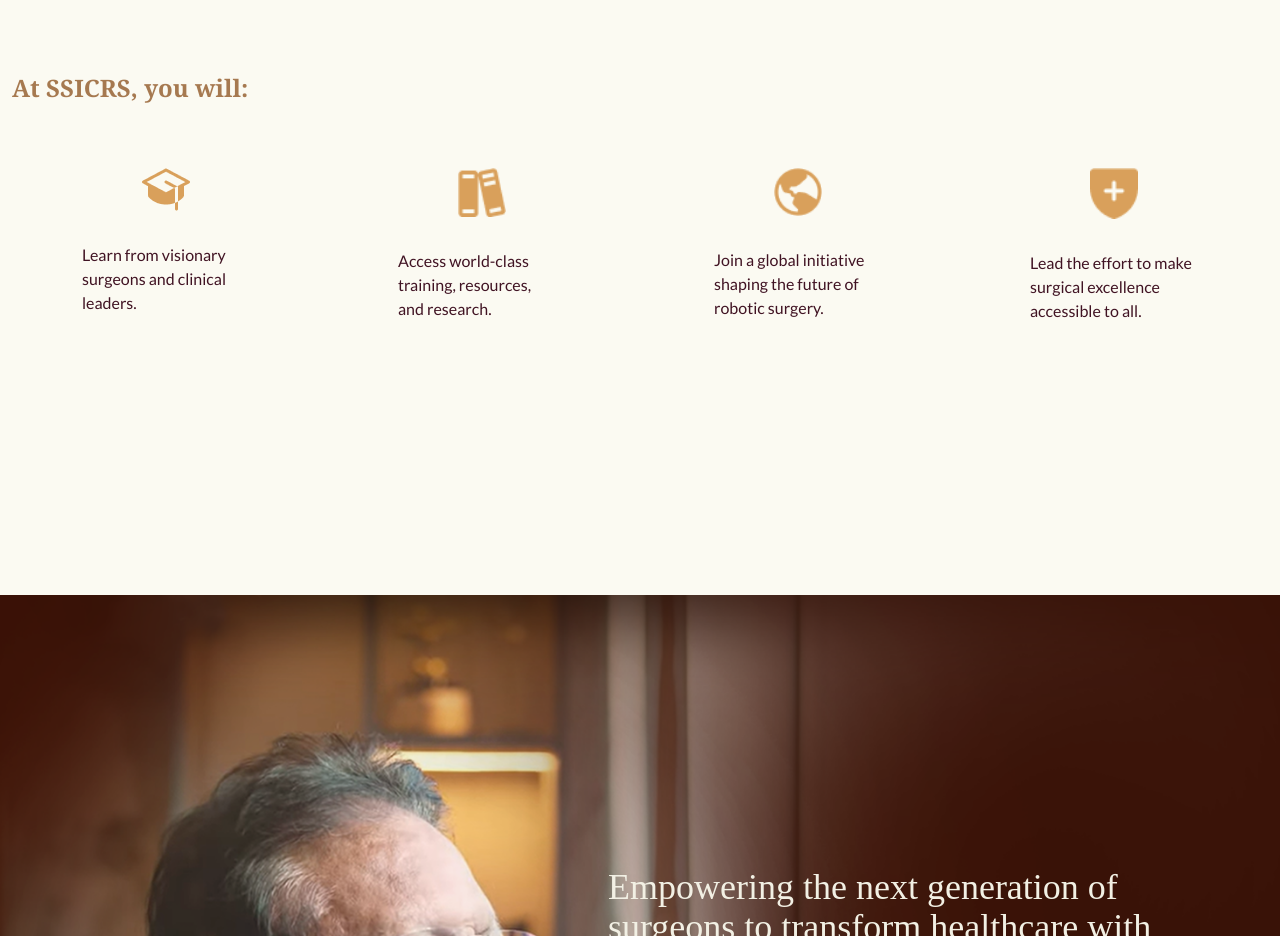
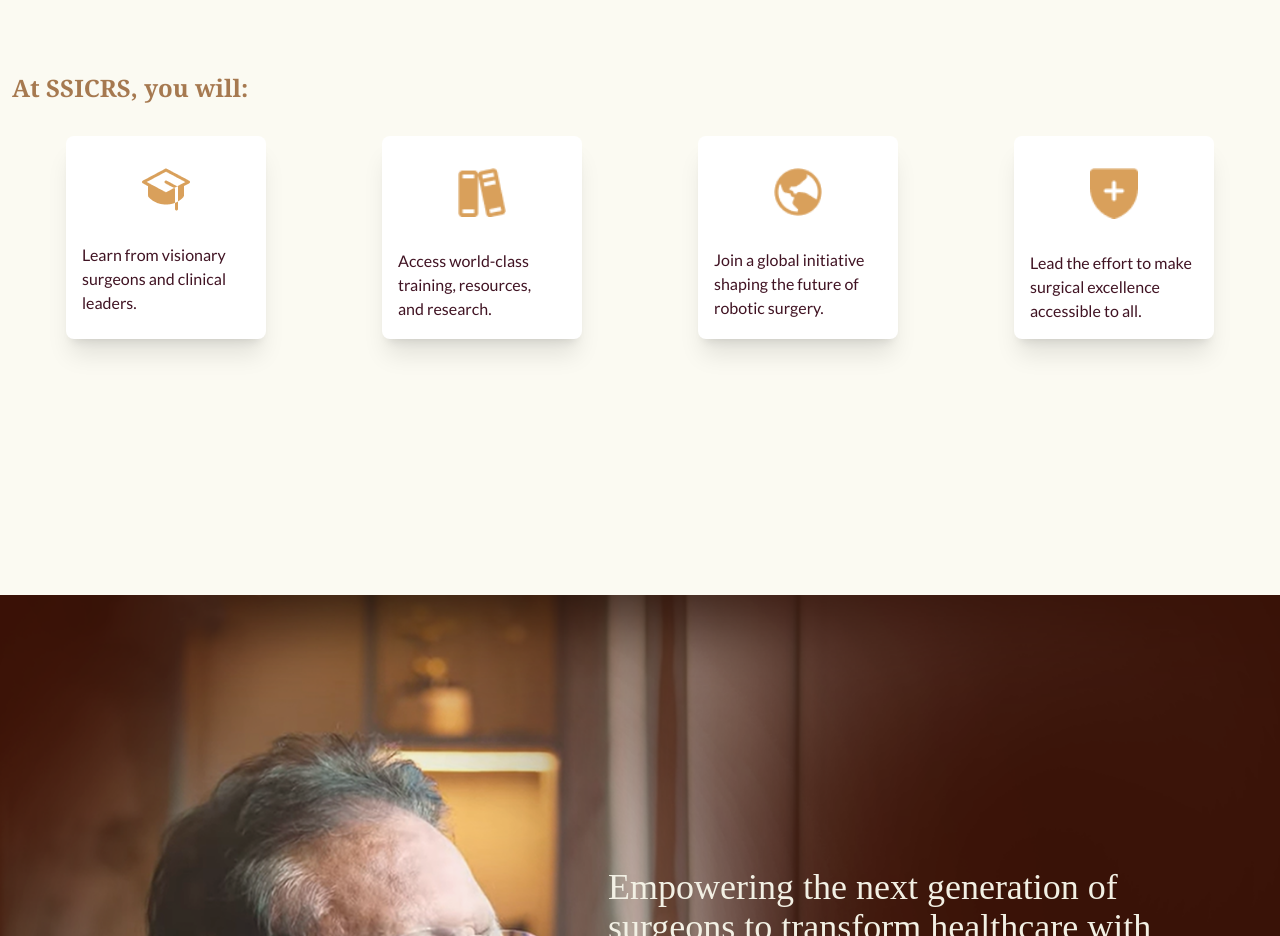
Before and after one commit to puneetshukla041/ssicrs, a Next.js app: page /Home in a window 1280 px wide. Shown: the part 1220-2156 px from the top of the page. Built offline with nearby package versions, Linux system fonts and the light colour scheme.

Commit message:
Update section2.tsx

```diff
--- a/components/homepage/section2.tsx
+++ b/components/homepage/section2.tsx
@@ -1,6 +1,7 @@
 "use client";
 
 import Image from "next/image";
+import React from "react";
 
 interface Section2Props {
   children?: React.ReactNode;
@@ -12,7 +13,7 @@
       src: "/Images/homepage/section2/bottomlogo1.png",
       text: (
         <>
-          Learn from visionary surgeons  and clinical <br /> leaders.
+          Learn from visionary surgeons and clinical <br /> leaders.
         </>
       ),
     },
@@ -29,7 +30,7 @@
       src: "/Images/homepage/section2/bottomlogo3.png",
       text: (
         <>
-          Join a global initiative shaping the future of<br />  robotic surgery.
+          Join a global initiative shaping the future of<br /> robotic surgery.
         </>
       ),
     },
@@ -51,11 +52,11 @@
       <div className="w-full h-full">{children}</div>
 
       <div className="max-w-7xl mx-auto px-4 sm:px-6 lg:px-8">
-        {/* Main Content Area: Stacks vertically on mobile, uses grid/flex on larger screens */}
+        {/* Main Content Area */}
         <div className="flex flex-col lg:flex-row lg:justify-between lg:gap-12 xl:gap-24 mb-16 lg:mb-24">
           {/* Text Content (Heading and Subtext) */}
           <div className="lg:w-1/2 xl:w-2/5 mb-10 lg:mb-0">
-            {/* Main Heading - Alignment remains implicitly left-aligned by negative margin on LG */}
+            {/* Main Heading */}
             <div
               className="text-2xl sm:text-3xl lg:text-3xl leading-snug mb-6"
               style={{
@@ -71,9 +72,9 @@
               </div>
             </div>
 
-            {/* Subtext - Explicitly set to text-left */}
+            {/* Subtext */}
             <div
-              className="text-sm md:text-base leading-relaxed text-left" // <-- ADDED text-left
+              className="text-sm md:text-base leading-relaxed text-left"
               style={{
                 fontFamily: "Lato, sans-serif",
                 fontWeight: 400,
@@ -82,7 +83,6 @@
                 whiteSpace: "pre-line",
               }}
             >
-              {/* Added text-left to the inner, positioned div for safety */}
               <div className="lg:transform lg:translate-x-[310px] lg:translate-y-[-127px] text-left">
                 SSICRS is a pioneering center committed to<br className="lg:block hidden" /> transforming surgical education and innovation. Our<br className="lg:block hidden" /> mission is to empower healthcare professionals across <br className="lg:block hidden" />the globe with access to advanced knowledge, expert<br className="lg:block hidden" /> mentorship, and multi-specialty training on the SSI<br className="lg:block hidden" /> Mantra platform.<br/><br/>
 
@@ -91,8 +91,7 @@
             </div>
           </div>
 
-          {/* Image on the right (or below on mobile) - PC View: Fixed shift right */}
-          {/* Mobile View: No shift, full width/max-w center */}
+          {/* Image on the right */}
           <div className="lg:w-1/2 xl:w-3/5 flex justify-center lg:justify-end">
             <div
               className="relative rounded-[8px] overflow-hidden w-full max-w-[513px] h-[280px] sm:h-[300px] md:h-[350px] lg:h-[280px] lg:transform lg:translate-x-12"
@@ -109,26 +108,26 @@
         </div>
 
         {/* --- "At SSICRS, you will:" Section --- */}
-        {/* PC View: Fixed upward translation. Mobile View: Static position */}
         <div
           className="w-full pt-10 lg:transform lg:translate-y-[-160px]"
         >
           <h3
             className="font-serif text-xl md:text-2xl font-semibold leading-tight mb-8 text-center text-[#A67950]"
           >
-            {/* Ensure the heading "At SSICRS, you will:" is left-aligned in its block, centered on screen */}
             <span className="text-left block lg:ml-[-20px]">
               At SSICRS, you will:
             </span>
           </h3>
 
-          {/* Logo Grid: Mobile/Sm screens: 2 cols, Md/Lg screens: 4 cols */}
+          {/* Logo Grid */}
           <div className="grid grid-cols-2 md:grid-cols-4 gap-y-12 gap-x-6 sm:gap-x-8 md:gap-x-12 justify-items-center">
             {logos.map((logo, index) => (
+              // Card Wrapper: White Background, Shadow, Pointer active
               <div
                 key={index}
-                // Removed text-center from parent, kept items-center for icon centering
-                className="relative flex flex-col items-center group cursor-pointer p-4 max-w-[200px] w-full"
+                className="relative flex flex-col items-center group cursor-pointer
+                           p-4 max-w-[200px] w-full
+                           bg-white rounded-lg shadow-xl transition-shadow duration-300" // Hover shadow removed
               >
                 <Image
                   src={logo.src}
@@ -137,21 +136,19 @@
                   height={50}
                   className="w-12 h-auto mt-4 mb-4 relative z-10"
                 />
+
+                {/* Decorative Brackets (ALL hover/border effects removed) */}
                 <div className="absolute inset-0 pointer-events-none">
-                  {/* Decorative Brackets */}
                   <div className="absolute inset-0 pointer-events-none">
-                    {/* Vertical Lines */}
-                    <span className="absolute left-0 top-3.5 bottom-3.5 w-[2px] border-l-2 border-[#6A4336] rounded-tl-lg rounded-bl-lg opacity-0 transition-all duration-500 ease-in-out group-hover:opacity-60 group-hover:w-0"></span>
-                    <span className="absolute right-0 top-3.5 bottom-3.5 w-[2px] border-r-2 border-[#6A4336] rounded-tr-lg rounded-br-lg opacity-0 transition-all duration-500 ease-in-out group-hover:opacity-60 group-hover:w-0"></span>
-
-                    {/* Corners */}
-                    <span className="absolute top-0 left-0 w-8 h-[2px] border-t-2 border-l-2 border-[#6A4336] rounded-tl-lg opacity-0 transition-all duration-500 ease-in-out group-hover:opacity-60 group-hover:w-12 group-hover:h-4"></span>
-                    <span className="absolute top-0 right-0 w-8 h-[2px] border-t-2 border-r-2 border-[#6A4336] rounded-tr-lg opacity-0 transition-all duration-500 ease-in-out group-hover:opacity-60 group-hover:w-12 group-hover:h-4"></span>
-                    <span className="absolute bottom-0 left-0 w-8 h-[2px] border-b-2 border-l-2 border-[#6A4336] rounded-bl-lg opacity-0 transition-all duration-500 ease-in-out group-hover:opacity-60 group-hover:w-12 group-hover:h-4"></span>
-                    <span className="absolute bottom-0 right-0 w-8 h-[2px] border-b-2 border-r-2 border-[#6A4336] rounded-br-lg opacity-0 transition-all duration-500 ease-in-out group-hover:opacity-60 group-hover:w-12 group-hover:h-4"></span>
+                    {/* Corners: Now hidden and without hover effects */}
+                    <span className="absolute top-0 left-0 w-8 h-[2px] opacity-0 transition-all duration-500 ease-in-out"></span>
+                    <span className="absolute top-0 right-0 w-8 h-[2px] opacity-0 transition-all duration-500 ease-in-out"></span>
+                    <span className="absolute bottom-0 left-0 w-8 h-[2px] opacity-0 transition-all duration-500 ease-in-out"></span>
+                    <span className="absolute bottom-0 right-0 w-8 h-[2px] opacity-0 transition-all duration-500 ease-in-out"></span>
                   </div>
                 </div>
-                {/* Text is explicitly set to text-left and w-full to align to the left edge of the 200px container */}
+
+                {/* Text */}
                 <p className="font-lato font-normal text-sm md:text-base leading-snug text-[#401323] mt-4 text-left w-full">
                   {logo.text}
                 </p>
```
